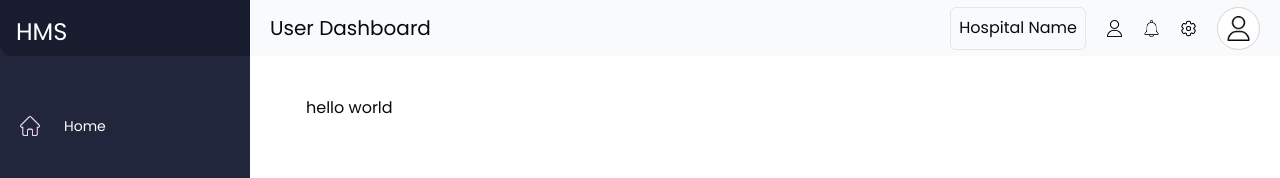
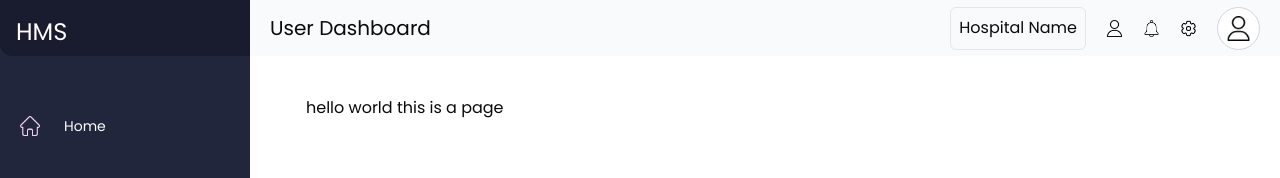
Before and after one commit to Math3wsl3vi/hospital-management-software, a Next.js app: page /lab in a window 1280 px wide. Shown: the top 178 px of the page. Built offline with nearby package versions, Linux system fonts and the light colour scheme.

Commit message:
meet your padre

```diff
--- a/app/(home-auth)/(root)/(home)/lab/page.tsx
+++ b/app/(home-auth)/(root)/(home)/lab/page.tsx
@@ -2,7 +2,7 @@ import React from 'react'
 
 const Lab = () => {
   return (
-    <div>hello world</div>
+    <div>hello world this is a page</div>
   )
 }
 
```
